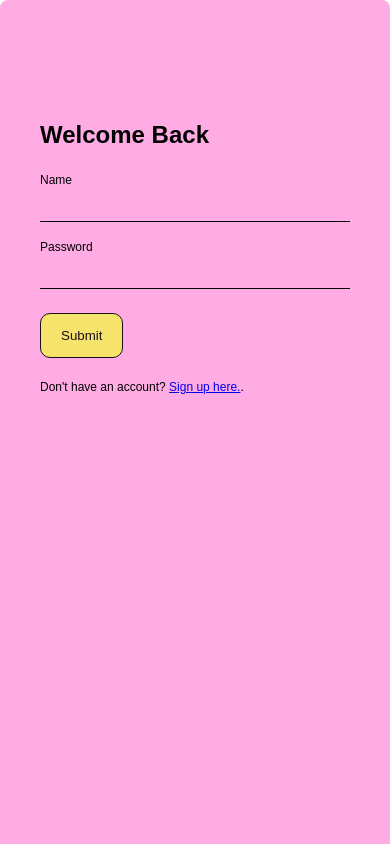
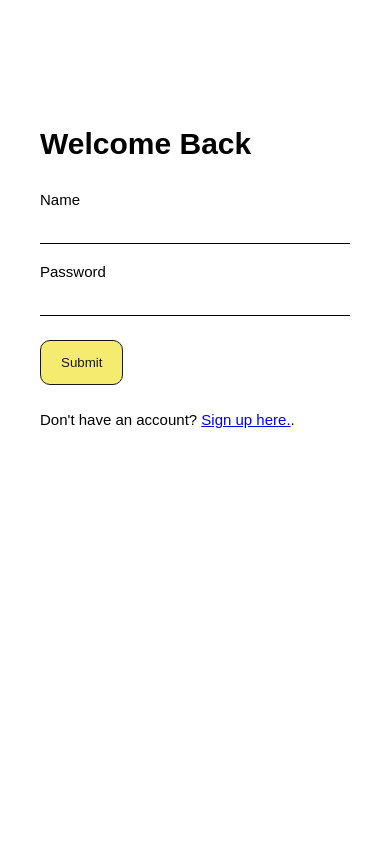
Before and after one commit to anosharahim/myna-voice-ai, a React (Create React App) app in the folder frontend/: page /login in a window 390 px wide. Shown: the top 844 px of the page. Built offline with nearby package versions, Linux system fonts and the light colour scheme; no server answers.

Commit message:
Optimize sign up form container for mobile

```diff
--- a/frontend/src/components/SignUpForm.jsx
+++ b/frontend/src/components/SignUpForm.jsx
@@ -36,8 +36,7 @@
   };
 
   return (
-    // <div className="signup-container">
-
+    <div className="signup-container">
       <div className="form">
         <div className="signup-title">Sign Up</div>
         <form>
@@ -70,6 +69,6 @@
           </p>
         </form>
       </div>
-    // </div>
+    </div>
   );
 }
--- a/frontend/src/css/global.css
+++ b/frontend/src/css/global.css
@@ -55,7 +55,11 @@
   }
 }
 
-/* Sign Up / Sign In styling */
+/* Sign Up Form*/
+
+.signup-container {
+  background-color: #fface4;
+}
 
 .signup-title {
   color: #4daa57;
@@ -67,15 +71,12 @@
 
 .form {
   max-width: 400px;
-  font-size: 12px;
-  background-color: #fface4;
+  font-size: 15px;
   min-height: 100vh;
-  /* margin: 20px auto; */
+  margin: 0 auto;
+  font-weight: 500;
   padding: 100px 40px;
-  /* text-align: center; */
-  /* border: 1px solid #ccc; */
   border-radius: 8px;
-  /* box-shadow: 0 0 10px rgba(0, 0, 0, 0.1); */
 }
 
 .input {
@@ -84,9 +85,9 @@
   margin-bottom: 16px;
   box-sizing: border-box;
   border: none;
-  background-color: transparent; /* Set background to transparent */
-  border-bottom: 1px solid #000; /* Add a bottom border for the horizontal line effect */
-  outline: none; /* Remove the default focus outline */
+  background-color: transparent;
+  border-bottom: 1px solid #000;
+  outline: none;
 }
 
 .input-field {
@@ -98,9 +99,10 @@
   color: black;
   padding: 14px 20px;
   margin: 8px 0;
-  border: 1px solid #000; /* Border width and color */
+  border: 1px solid #000;
   border-radius: 10px;
   cursor: pointer;
   width: 100%;
   opacity: 0.9;
+  font-weight: 600;
 }
```
Lines whose indentation alone changed are shown as unchanged.
